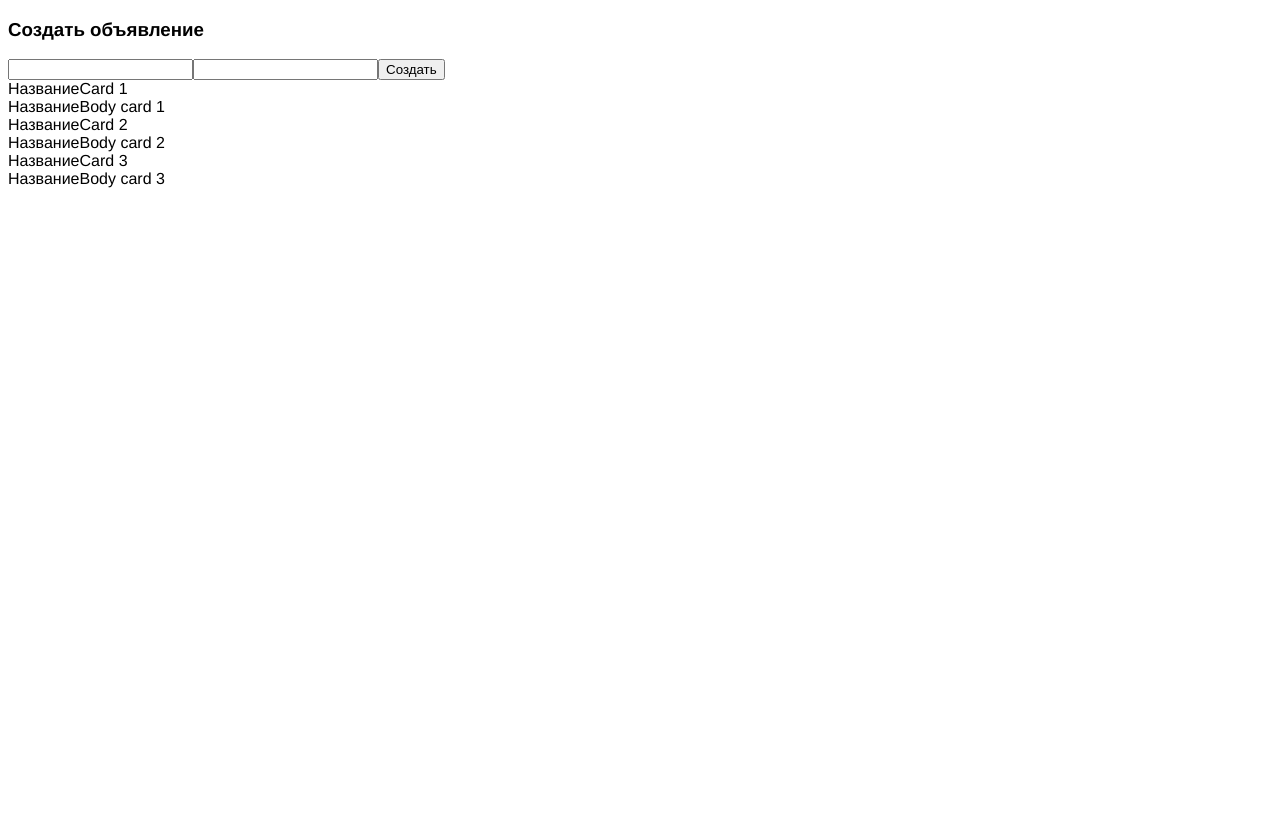
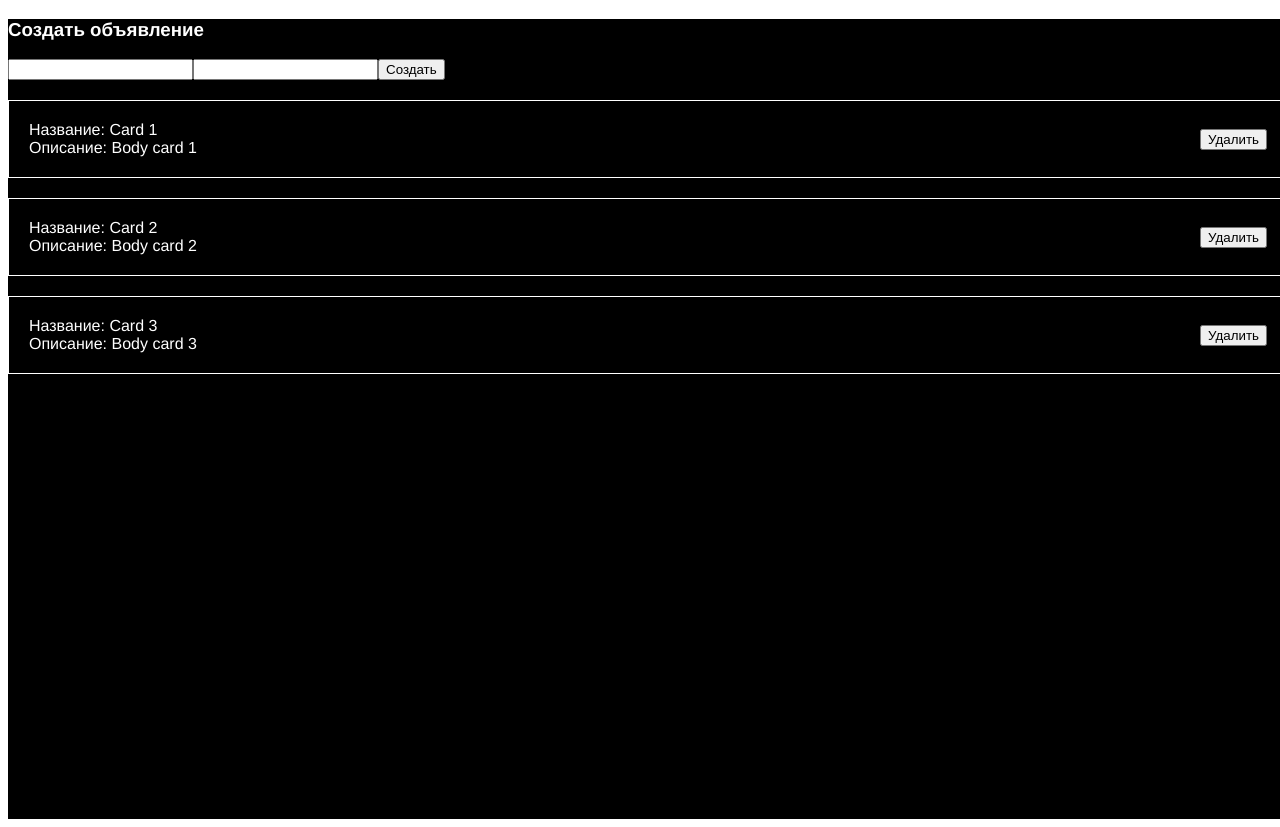
Before and after one commit to Zagorevsky/board-vue, a Vue app: page / in a window 1280 px wide. Before the commit the page ends 800 px from the top, so only its background shows below. Built offline with nearby package versions, Linux system fonts and the light colour scheme.

Commit message:
feat: component library

```diff
--- a/src/App.vue
+++ b/src/App.vue
@@ -33,7 +33,12 @@ export default {
 <style>
 #app {
   font-family: Avenir, Helvetica, Arial, sans-serif;
-  -webkit-font-smoothing: antialiased;
-  -moz-osx-font-smoothing: grayscale;
+  background-color: #000000;
+  color: #FFFFFF;
+  font-weight: normal;
+  width: 100vw;
+  height: 100vh;
+  margin: 0;
+  padding: 0;
 }
 </style>
--- a/src/components/CardForm.vue
+++ b/src/components/CardForm.vue
@@ -3,7 +3,7 @@
     <h3>Создать объявление</h3>
     <input v-model="card.title" type="text">
     <input v-model="card.body" type="text">
-    <button @click="createCard">Создать</button>
+    <card-button button @click="createCard">Создать</card-button>
   </form>
 </template>
 
--- /dev/null
+++ b/src/components/CardItem.vue
@@ -0,0 +1,33 @@
+<template>
+  <section class="card">
+    <div>
+      <div>Название: {{ card.title }}</div>
+      <div>Описание: {{ card.body }}</div>
+    </div>
+    <div class="button">
+      <card-button>Удалить</card-button>
+    </div>
+  </section>
+</template>
+<script>
+export default {
+  props: {
+    card: {
+      type: Object,
+      required: true,
+    }
+  }
+}
+</script>
+
+<style scoped>
+.card {
+  display: flex;
+  align-items: center;
+  justify-content: space-between;
+  padding: 20px;
+  margin-top: 20px;
+  border: 1px solid;
+
+}
+</style>
--- a/src/components/CardList.vue
+++ b/src/components/CardList.vue
@@ -1,13 +1,16 @@
 <template>
-  <div class="card"
-  v-for="card in cards" :key="card.id" >
-    <div>Название{{ card.title }}</div>
-    <div>Название{{ card.body }}</div>
+  <div>
+    <card-item class="card" :card="card" v-for="card in cards" :key="card.id" />
   </div>
 </template>
 
 <script>
+import CardItem from './CardItem'
+
 export default {
+  components: {
+    CardItem
+  },
   props: {
     cards: {
       type: Array,
--- /dev/null
+++ b/src/components/UI/CardButton.vue
@@ -0,0 +1,14 @@
+<template>
+    <button class="btn">
+        <slot></slot>
+    </button>
+</template>
+
+<script>
+export default {
+  name: 'card-button'
+}
+</script>
+
+<style scoped>
+</style>
--- /dev/null
+++ b/src/components/UI/index.js
@@ -0,0 +1,5 @@
+import CardButton from './CardButton'
+
+export default [
+  CardButton
+]
--- a/src/main.js
+++ b/src/main.js
@@ -1,4 +1,11 @@
 import { createApp } from 'vue'
 import App from './App.vue'
+import components from '@/components/UI'
 
-createApp(App).mount('#app')
+const app = createApp(App);
+
+components.forEach(component => {
+  app.component(component.name, component)
+})
+
+app.mount('#app')
```
